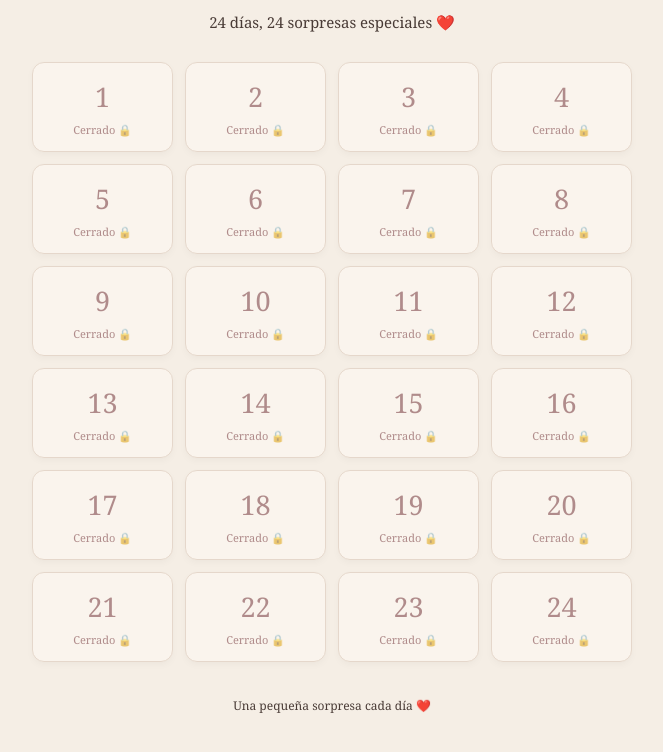
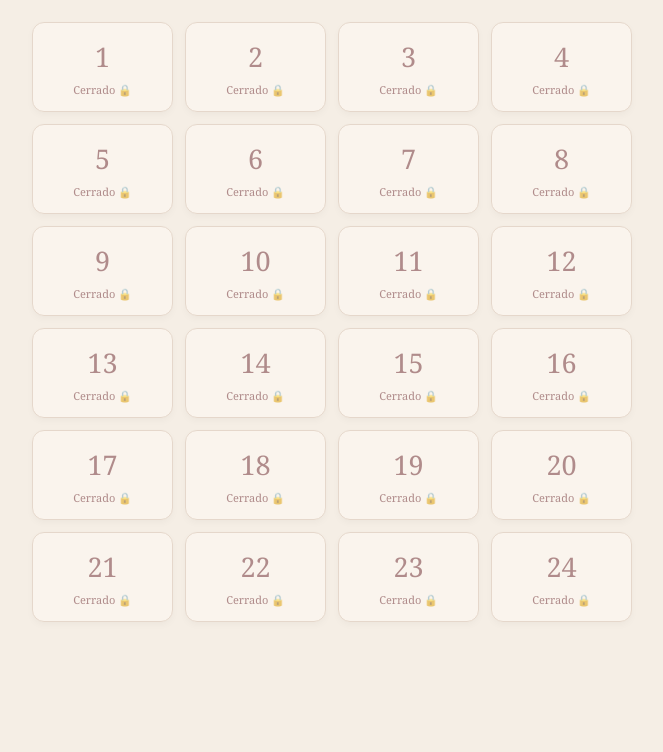
Before and after one commit to mcm9dm2rmw-cmyk/calendario-adviento-alejandro, a plain HTML site: page index.html in a window 1280 px wide. Shown: the part 564-1316 px from the top of the page, without its empty margins (308-971 px from the left). After the commit the page ends 1236 px from the top, so only its background shows below. Drawn offline with Linux system fonts and the light colour scheme.

Commit message:
Update index.html

```diff
--- a/index.html
+++ b/index.html
@@ -190,7 +190,7 @@ footer {
 </div>
 <h1>Calendario de Adviento</h1>
 
-<p class="subtitle">24 días, 24 sorpresas especiales ❤️</p>
+
 
 <div class="calendar" id="calendar"></div>
 
@@ -208,7 +208,7 @@ footer {
 
 </div>
 
-<footer>Una pequeña sorpresa cada día ❤️</footer>
+
 
 <script>
 
```
